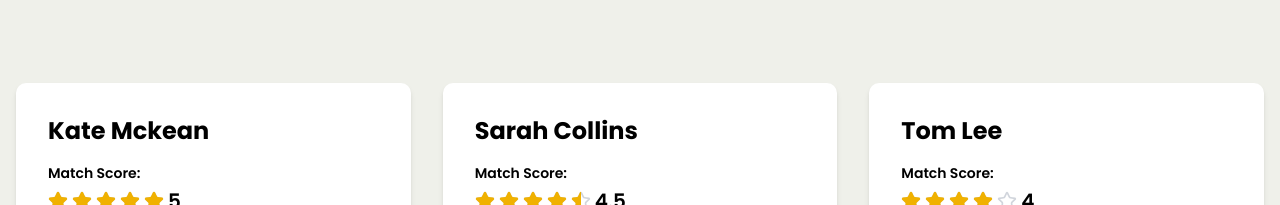
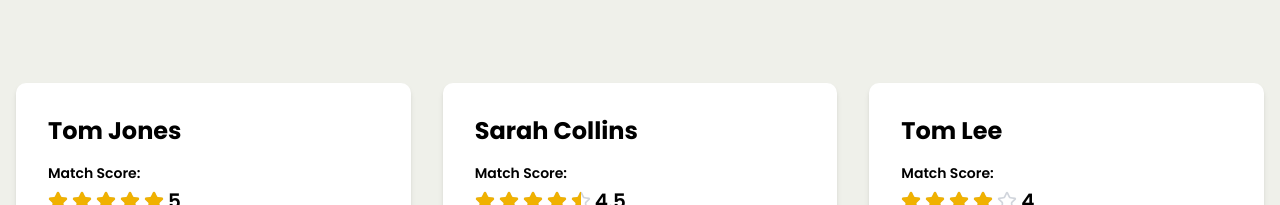
Before and after one commit to thefrankharvey/querybot_web_app, a Next.js app: page / in a window 1280 px wide. Shown: the part 1649-1854 px from the top of the page. Built offline with nearby package versions, Linux system fonts and the light colour scheme; no server answers.

Commit message:
Update name

```diff
--- a/app/constants.ts
+++ b/app/constants.ts
@@ -124,7 +124,7 @@ export const agentDemoData = [
       'BIPOC Literature, "Childrens", Commercial, Contemporary, Family Saga, Fantasy, General, Gothic, Graphic Novel, Historical, Horror, Humor, LGBTQ Fiction and Non-Fiction, Literary Fiction, Middle Grade, Romance, Romcom, Science Fiction, South Asian Literature, South East Asian Literature, Speculative, West African Literature, Women’s Fiction, Young Adult, Crafts/DIY, Cultural criticism, Illustrated, Memoir, Parenting, Pop Culture, Tarot/Astrology, Witches/Witchcraft',
     id: "ea50a146-dd52-4ad7-bd93-ca21f044891e",
     location: "30 Pierrepont Street, Brooklyn, New York, United States, 11201",
-    name: "kate mckean",
+    name: "Tom Jones",
     negatives:
       "no gross-out middle grade (e.g. The Best Farts in History), no MG Rick & Morty or Hitchhiker’s Guide style, no thrillers or mysteries for adults, no picture books, no poetry, no screenplays, no dragons, angels/demons, cops, lawyers, FBI agents, amateur sleuths, no farce or satire",
     normalized_score: 5,
```
